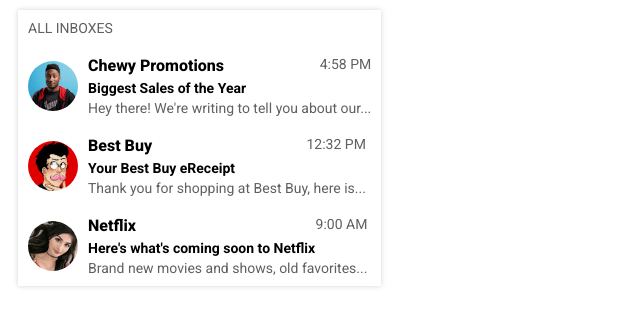
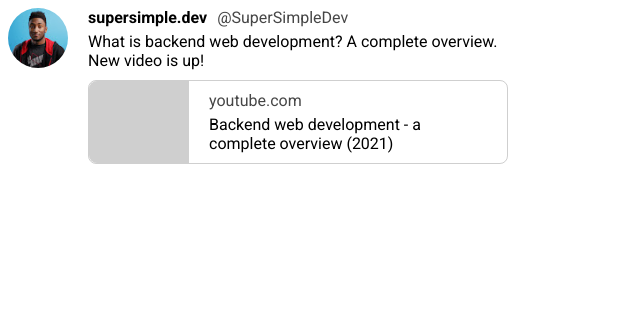
Before and after one commit to Avirup281206/Web-Development, a plain HTML site: page intro-to-html/index.html in a window 1280 px wide. Shown: the whole page, without its empty margins (0-640 px from the left). Drawn offline with Linux system fonts and the light colour scheme.

Commit message:
Design 13g

```diff
--- a/intro-to-html/index.html
+++ b/intro-to-html/index.html
@@ -11,68 +11,29 @@
 
     <body>
         <div class="container">
-            <div style="color: rgb(96, 96, 96);">
-                ALL INBOXES
-            </div>
-            <div class="email">
-                <img src="/channel-pictures/channel-1.jpeg" class="profile-photo">
-                <div class="email-content">
-                    <div class="email-header">
-                        <p style="font-size: 16px;
-                                    font-weight: 800;">
-                            Chewy Promotions
-                        </p>
-                        <p style="color: rgb(96, 96, 96);">
-                            4:58 PM
-                        </p>
+            <img src="/channel-pictures/channel-1.jpeg" class="profile-img">
+            <div class="content">
+                <div class="user-id">
+                    <div class="link">
+                        supersimple.dev
                     </div>
-                    <p style="font-weight: bold;">
-                        Biggest Sales of the Year
-                    </p>
-                    <p style="color: rgb(96, 96, 96);">
-                        Hey there! We're writing to tell you about our...
-                    </p>
+                    <div class="id">
+                        @SuperSimpleDev
+                    </div>
                 </div>
-            </div>
-
-            <div class="email">
-                <img src="/channel-pictures/channel-2.jpeg" class="profile-photo">
-                <div class="email-content">
-                    <div class="email-header">
-                        <p style="font-size: 16px;
-                                    font-weight: 800;">
-                            Best Buy
-                        </p>
-                        <p style="color: rgb(96, 96, 96);">
-                            12:32 PM
-                        </p>
+                <div class="description">
+                    What is backend web development? A complete overview. New video is up!
+                </div>
+                <div class="video-preview">
+                    <div class="grey-left"></div>
+                    <div class="preview-details">
+                        <div class="preview-link">
+                            youtube.com
+                        </div>
+                        <div class="video-title">
+                            Backend web development - a complete overview (2021)
+                        </div>
                     </div>
-                    <p style="font-weight: bold;">
-                        Your Best Buy eReceipt
-                    </p>
-                    <p style="color: rgb(96, 96, 96);">
-                        Thank you for shopping at Best Buy, here is...
-                    </p>
-                </div>
-            </div>
-            <div class="email">
-                <img src="/channel-pictures/channel-3.jpeg" class="profile-photo">
-                <div class="email-content">
-                    <div class="email-header">
-                        <p style="font-size: 16px;
-                                    font-weight: 800;">
-                            Netflix
-                        </p>
-                        <p style="color: rgb(96, 96, 96);">
-                            9:00 AM
-                        </p>
-                    </div>
-                    <p style="font-weight: bold;">
-                        Here's what's coming soon to Netflix
-                    </p>
-                    <p style="color: rgb(96, 96, 96);">
-                        Brand new movies and shows, old favorites...
-                    </p>
                 </div>
             </div>
         </div>
--- a/intro-to-html/style.css
+++ b/intro-to-html/style.css
@@ -1,40 +1,72 @@
-div, p{
-    margin: 0;
+div {
     font-family: Roboto, Arial;
-    font-size: 14px;
 }
 
 .container {
     display: flex;
-    flex-direction: column;
-    margin: 10px;
-    width: fit-content;
-    padding: 10px;
-    box-shadow: 0 0 5px rgba(200, 200, 200, 0.8);
+    flex-direction: row;
+    max-width: 500px;
 }
 
-.email {
+.profile-img {
+    margin-right: 20px;
+    height: 60px;
+    border-radius: 50vh;
+    justify-content: top;
+}
+
+.content {
+    display: flex;
+    flex-direction: column;
+}
+
+.user-id {
+    display: grid;
+    grid-template-columns: auto auto;
+    width: min-content;
+    grid-gap: 10px;
+    margin-bottom: 5px;
+}
+
+.link {
+    font-weight: bold;
+}
+
+.id {
+    color: rgb(70, 70, 70);
+}
+
+.description {
+    margin-bottom: 10px;
+    font-size: 16px;
+}
+
+.video-preview {
     display: flex;
     flex-direction: row;
-    align-items: center;
-    margin-top: 20px;
+    border: 1px solid rgba(96, 96, 96, 0.3);
+    border-radius: 1vh;
+
 }
 
-.email-header {
-    display: flex;
-    flex-direction: row;
-    justify-content: space-between;
-}
-
-.profile-photo {
-    height: 50px;
-    border-radius: 50vh;
+.grey-left {
+    width: 10vw;
+    background-color: rgba(96, 96, 96, 0.3);
+    border-radius: 1vh 0 0 1vh;
+    min-width: 100px;
+    max-width: 150px;
+    min-height: 70px;
+    max-height: 100px;
     margin-right: 10px;
 }
 
-.email-content {
+.preview-details {
     display: flex;
     flex-direction: column;
-    height: 60px;
-    justify-content: space-between;
+    padding: 10px 20px 10px 10px;
 }
+
+.preview-link {
+    color: rgb(70, 70, 70);
+    margin-bottom: 5px;
+}
```
